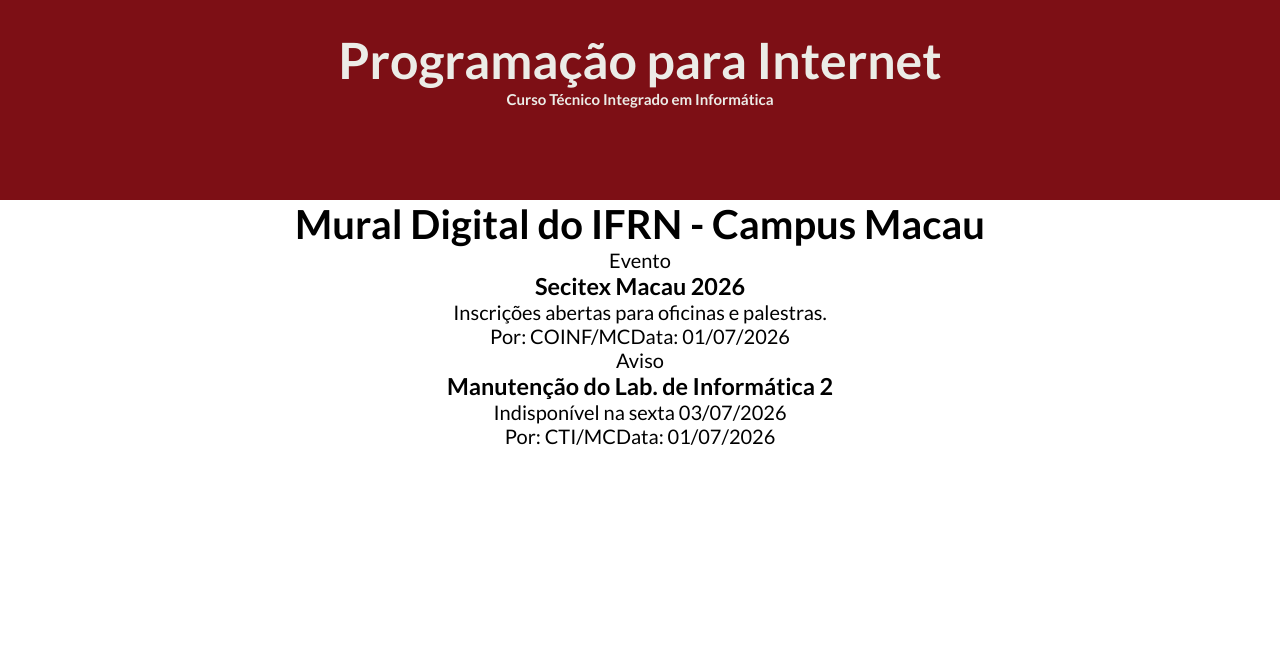
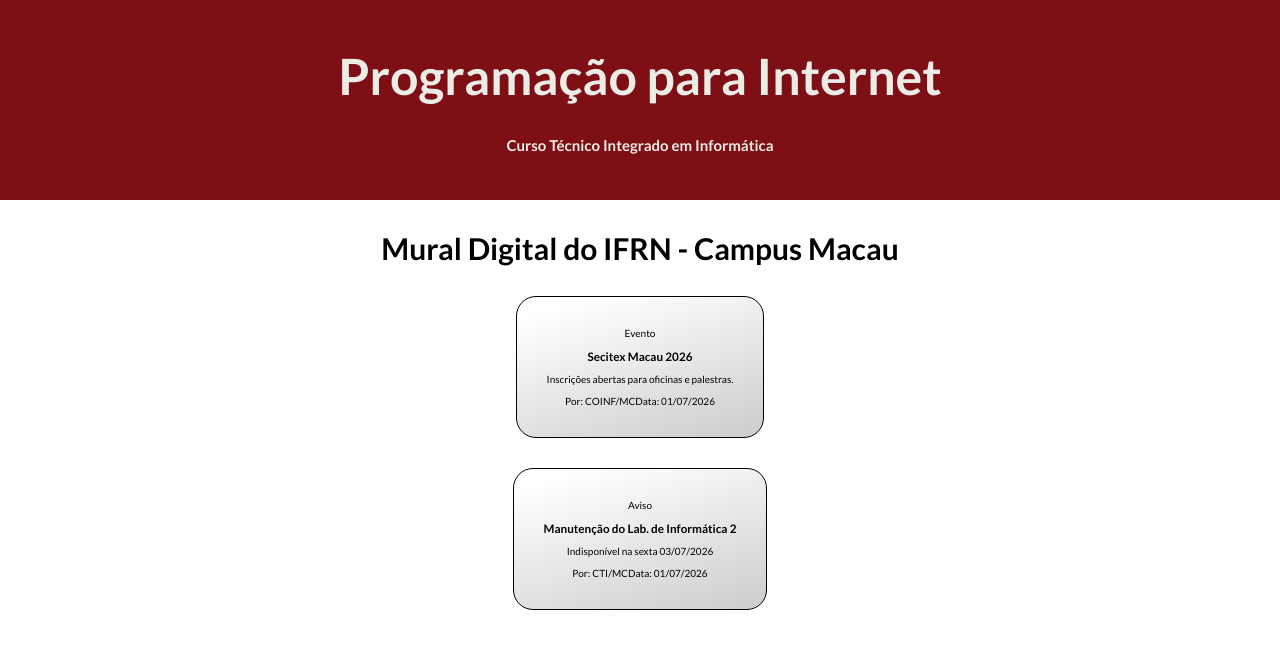
Before and after one commit to guileals/ppi2026, a React (Vite) app: page / in a window 1280 px wide. Shown: the top 648 px of the page. Built offline with nearby package versions, Linux system fonts and the light colour scheme.

Commit message:
Aula 08/07 - NoticeList e NoticeCard

```diff
--- a/src/App.jsx
+++ b/src/App.jsx
@@ -1,5 +1,6 @@
 import "./App.css";
 import Header from "./components/Header";
+import NoticeList from "./components/NoticeList";
 
 function App() {
   const notices = [
@@ -29,22 +30,7 @@ function App() {
         title={"Programação para Internet"}
         subtitle={"Curso Técnico Integrado em Informática"}
       />
-      <main className="main">
-        <h1>Mural Digital do IFRN - Campus Macau</h1>
-
-        {notices.map((notice) => (
-          <article>
-            <p>{notice.category}</p>
-            <h3>{notice.title}</h3>
-            <p>{notice.description}</p>
-            <div>
-              <span>Por: {notice.author}</span>
-              <span>Data: {notice.date}</span>
-            </div>
-          </article>
-        ))}
-
-      </main>
+      <NoticeList notices={notices} />
     </>
   );
 }
--- a/src/components/Header.css
+++ b/src/components/Header.css
@@ -2,8 +2,11 @@ header {
   background-color: #7d0f15;
   color: #ecece7;
   height: 20rem;
-  text-align: center;
-  padding-top: 3rem;
+  display: flex;
+  flex-direction: column;
+  align-items: center;
+  justify-content: center;
+  gap: 3rem;
 }
 
 header h1 {
--- /dev/null
+++ b/src/components/NoticeCard.css
@@ -0,0 +1,17 @@
+.notice-card {
+    background-image: linear-gradient(163deg, #fff 10%, #ccc 100%);
+    border-radius: 2rem;
+    border: 0.1rem solid #000;
+    display: flex;
+    flex-direction: column;
+    gap: 1rem;
+    align-items: center;
+    justify-content: center;
+    padding: 3rem;
+    transition: transform 180ms ease;
+}
+
+.notice-card:hover {
+    box-shadow: 0 0 3rem 1rem #ddd;
+    transform: translateY(-0.25rem);
+}
--- /dev/null
+++ b/src/components/NoticeCard.jsx
@@ -0,0 +1,17 @@
+import "./NoticeCard.css";
+
+function NoticeCard({ notice }) {
+  return (
+    <article className="notice-card">
+      <p>{notice.category}</p>
+      <h3>{notice.title}</h3>
+      <p>{notice.description}</p>
+      <div>
+        <span>Por: {notice.author}</span>
+        <span>Data: {notice.date}</span>
+      </div>
+    </article>
+  );
+}
+
+export default NoticeCard;
--- /dev/null
+++ b/src/components/NoticeList.css
@@ -0,0 +1,12 @@
+main {
+    padding-top: 3rem;
+    display: flex;
+    flex-direction: column;
+    gap: 3rem;
+    align-items: center;
+    justify-content: center;
+}
+
+main h2 {
+    font-size: 3rem;
+}
--- /dev/null
+++ b/src/components/NoticeList.jsx
@@ -0,0 +1,16 @@
+import NoticeCard from "./NoticeCard";
+import "./NoticeList.css";
+
+function NoticeList({ notices }) {
+  return (
+    <main>
+      <h2>Mural Digital do IFRN - Campus Macau</h2>
+
+      {notices.map((notice) => (
+        <NoticeCard notice={notice} />
+      ))}
+    </main>
+  );
+}
+
+export default NoticeList;
```
